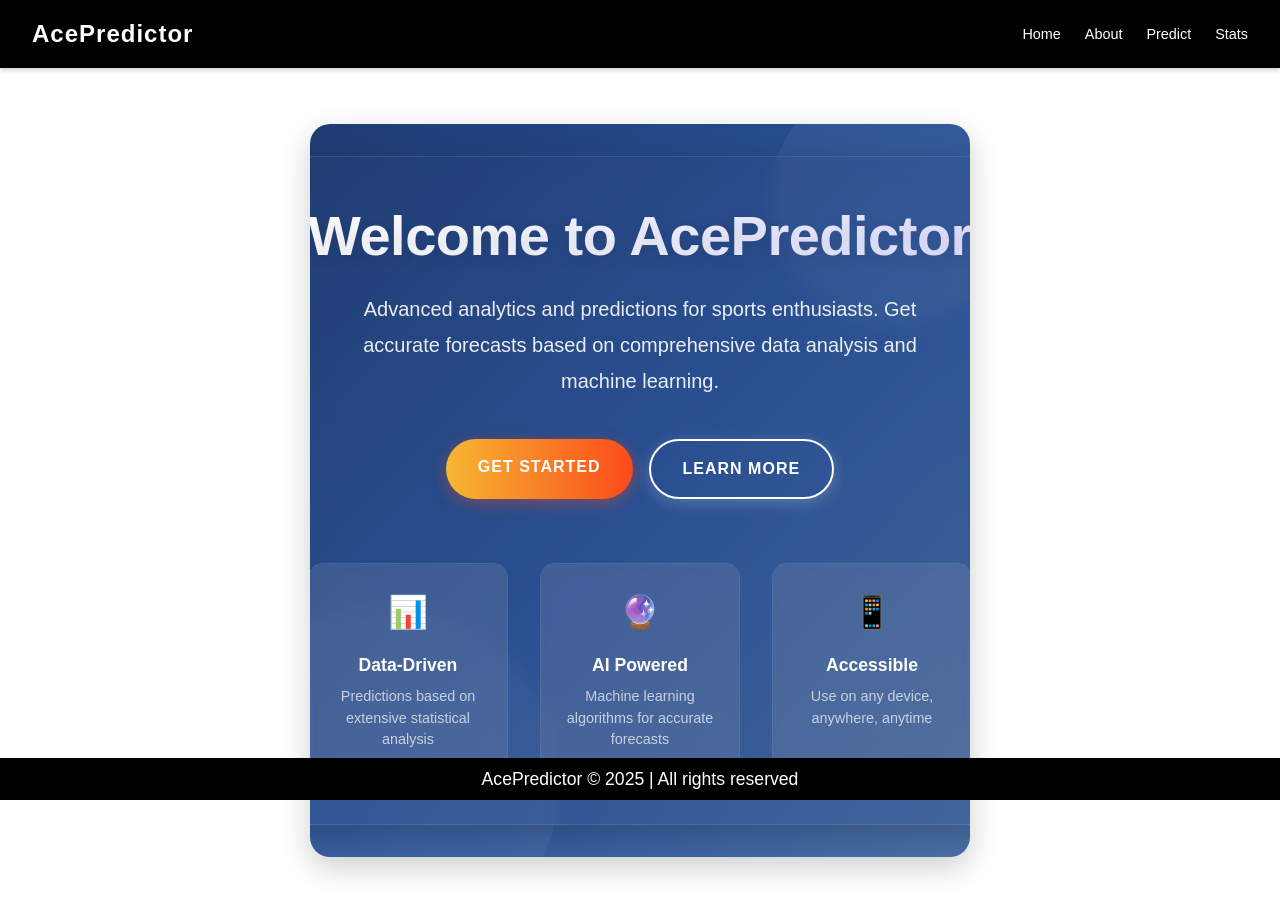
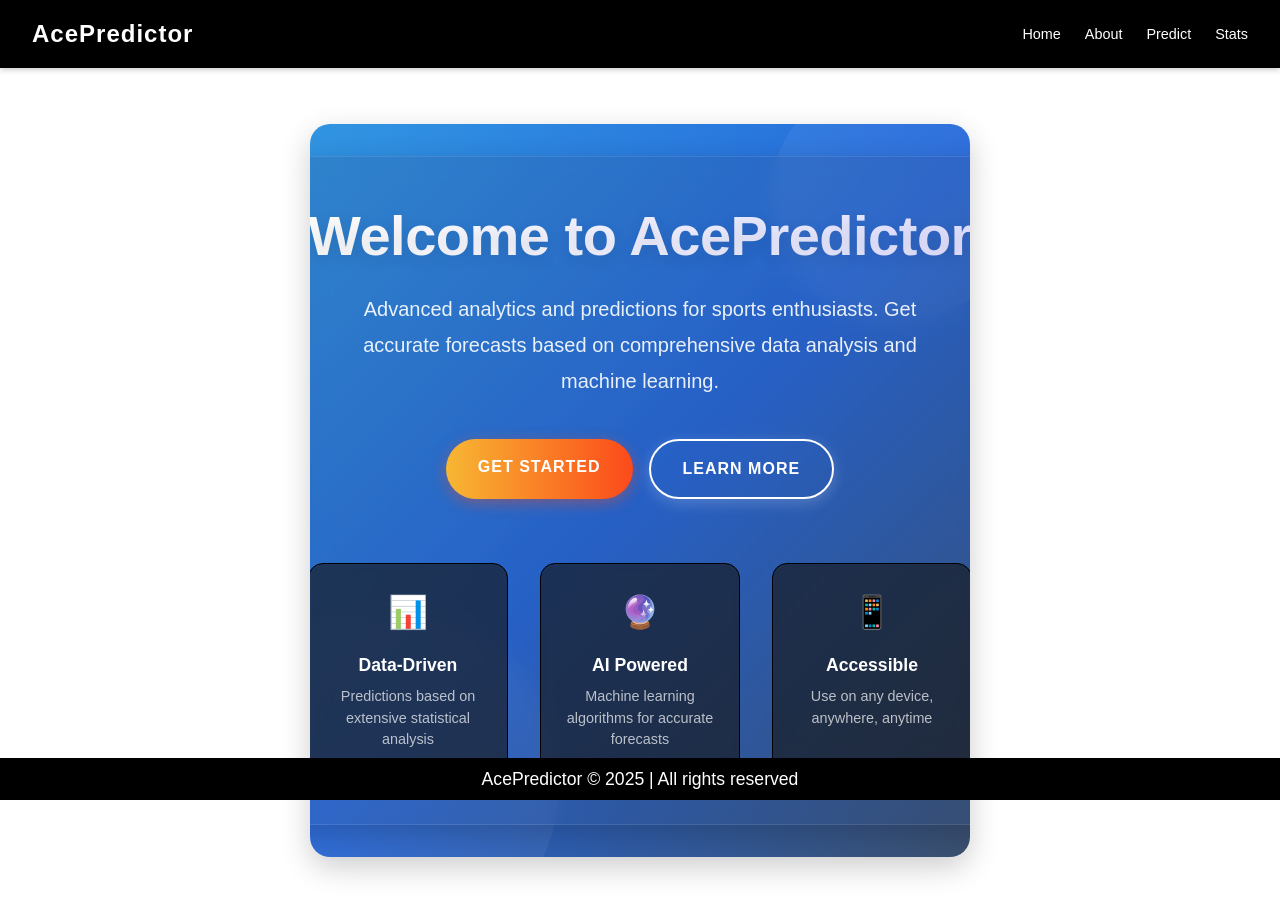
Before and after one commit to yagnitM/acepredictor_frontend, a React (Vite) app: page / in a window 1280 px wide. Shown: the top 916 px of the page. Built offline with nearby package versions, Linux system fonts and the light colour scheme.

Commit message:
Initial commit

```diff
--- a/src/components/Home.css
+++ b/src/components/Home.css
@@ -7,7 +7,7 @@
   min-height: calc(100vh - 120px); /* Subtract navbar + footer height */
   margin-top: 60px; /* Space for navbar */
   margin-bottom: 60px; /* Space for footer */
-  background: linear-gradient(135deg, #1e3c72 0%, #2a5298 50%, #4a6fa5 100%);
+  background: linear-gradient(135deg, #3195e2 0%, #2567da 50%, #3b506f 100%);
   color: white;
   text-align: center;
   padding: 2rem;
@@ -124,12 +124,12 @@
 }
 
 .feature-card {
-  background: rgba(255, 255, 255, 0.1);
+  background:rgba(20, 20, 20, 0.6);
   border-radius: 15px;
   padding: 1.5rem;
   width: 200px;
   backdrop-filter: blur(5px);
-  border: 1px solid rgba(255, 255, 255, 0.05);
+  border: 1px solid #000;
   transition: transform 0.3s ease, box-shadow 0.3s ease;
 }
 
```
